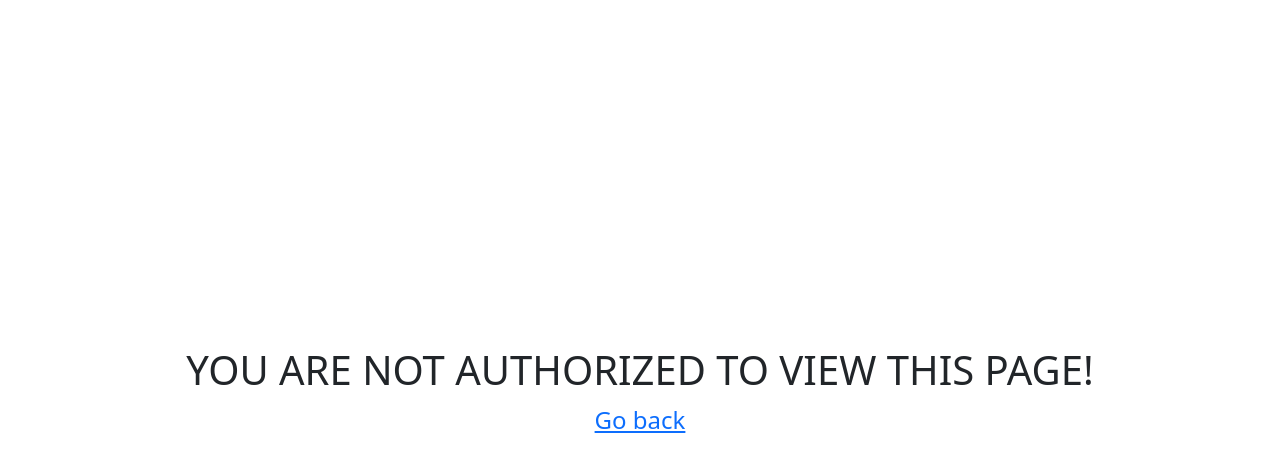
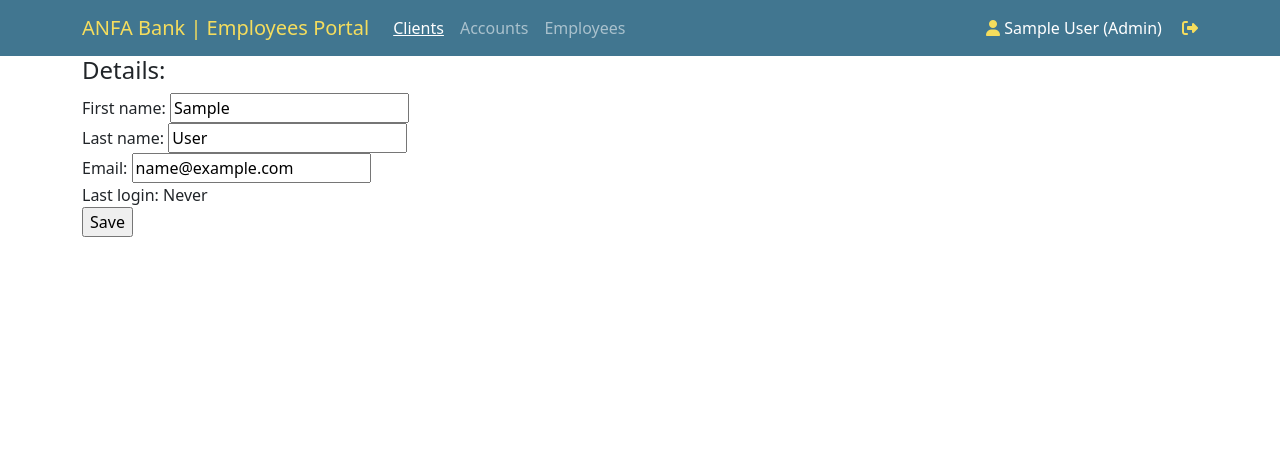
Before and after one commit to anto8460/banking_system, a Django app: page /user/1 in a window 1280 px wide. Shown: the top 472 px of the page. Run offline with Django 4.2, Linux system fonts and the light colour scheme; the visitor is signed in with stand-in values (Sample User, id 1); data comes from the database, SQL or seed files in the repository; some libraries are stand-ins or nearby versions.

Commit message:
Adds part of the CRUD for the admin panel

```diff
--- /dev/null
+++ b/banking_system/banking_system/banking_system_app/templates/404.html
@@ -0,0 +1 @@
+<h1>404</h1>
--- a/banking_system/banking_system/banking_system_app/templates/admin_user_details.html
+++ b/banking_system/banking_system/banking_system_app/templates/admin_user_details.html
@@ -1,9 +1,50 @@
+{% load date_utils %}
 <!DOCTYPE html>
 <html lang="en">
     <head>
         {% include 'partials/_header.html' with title='ANFA Bank | Admin Panel' %}
     </head>
     <body>
-        {{ user.first_name }} {{ user.last_name }}
+        {% include 'partials/_admin_navbar.html' with selected='clients' %}
+        <div class="container">
+            <form action="{% url 'banking_system_app:update_user' user_id=current_user.id %}"
+                  method="POST">
+                {% csrf_token %}
+                <h4>Details:</h4>
+                <div>
+                    <label>First name:</label>
+                    <input name="first_name" type="text" value="{{ current_user.first_name }}">
+                </div>
+                <div>
+                    <label>Last name:</label>
+                    <input name="last_name" type="text" value="{{ current_user.last_name }}">
+                </div>
+                <div>
+                    <label>Email:</label>
+                    <input name="email" type="text" value="{{ current_user.email }}">
+                </div>
+                <div>
+                    {% if current_user.last_login %}
+                        <label>Last login: {% european_date current_user.last_login %}</label>
+                    {% else %}
+                        <label>Last login: Never</label>
+                    {% endif %}
+                </div>
+                {% if accounts|length > 0 %}
+                    <h4>Accounts:</h4>
+                    {% for account in accounts %}
+                        <div>
+                            <div>ID: {{ account.id }}</div>
+                            <div>Type: {{ account.account_type.type.capitalize }}</div>
+                            <a href="#"><i class="fa-solid fa-trash"></i></a>
+                        </div>
+                    {% endfor %}
+                    <div>
+                        <a href="{% url 'banking_system_app:delete_account' account_id=account.id %}">Add new account</a>
+                    </div>
+                {% endif %}
+                <input type="submit" value="Save"/>
+            </form>
+        </div>
     </body>
 </html>
--- /dev/null
+++ b/banking_system/banking_system/banking_system_app/templatetags/date_utils.py
@@ -0,0 +1,8 @@
+from django import template
+from datetime import datetime
+
+register = template.Library()
+
+@register.simple_tag
+def european_date(date):
+    return date.strftime("%d/%m/%Y %H:%M:%S")
--- a/banking_system/banking_system/banking_system_app/urls.py
+++ b/banking_system/banking_system/banking_system_app/urls.py
@@ -13,4 +13,6 @@ urlpatterns = [
     path('employees', views.employees, name='employees'),
     path('transfer', views.transfer, name='transfer'),
     path('account/<account_id>', views.account_info, name='account_info'),
+    path('update_user/<user_id>', views.update_user, name='update_user'),
+    path('delete_account/<account_id>', views.delete_account, name='delete_account'),
 ]
--- a/banking_system/banking_system/banking_system_app/views.py
+++ b/banking_system/banking_system/banking_system_app/views.py
@@ -1,6 +1,6 @@
 from .models import Account, Ledger
 from django.db.models import Q
-from django.shortcuts import render
+from django.shortcuts import render, redirect
 from django.contrib.auth.decorators import login_required
 from django.contrib.auth.models import User
 from django.core.exceptions import ValidationError
@@ -127,7 +127,17 @@ def show_clients_overview(request):
         return render(request, 'auth_error.html')
 
 def show_user(request, user_id):
-    return render(request, 'auth_error.html')
+    current_user = User.objects.filter(id=user_id)
+    if (len(current_user) > 0):
+        current_user = current_user[0]
+        user_accounts = Account.objects.filter(user_id_id=user_id)
+        context = {
+            'current_user': current_user,
+            'accounts': user_accounts
+        }
+        return render(request, 'admin_user_details.html', context)
+    else:
+        return render(request, '404.html')
 
 def show_account(request, account_id):
     return render(request, 'auth_error.html')
@@ -159,3 +169,20 @@ def show_employees_overview(request):
     else:
         # If the user is not an employee, we render an authorization error
         return render(request, 'auth_error.html')
+
+def update_user(request, user_id):
+    if request.method == 'POST':
+        user_to_update = User.objects.filter(id=user_id)
+        if user_to_update:
+            user_to_update = user_to_update[0]
+            post_data = request.POST
+            user_to_update.first_name = post_data['first_name']
+            user_to_update.last_name = post_data['last_name']
+            user_to_update.email = post_data['email']
+            user_to_update.save()
+    return redirect('banking_system_app:clients')
+
+def delete_account(request, account_id):
+    if request.method == 'POST':
+        account_to_delete = Account.objects.filter(id=account_id).delete()
+    return redirect()
```
Also changed, not shown: banking_system/banking_system/banking_system_app/templatetags/__init__.py (added).
